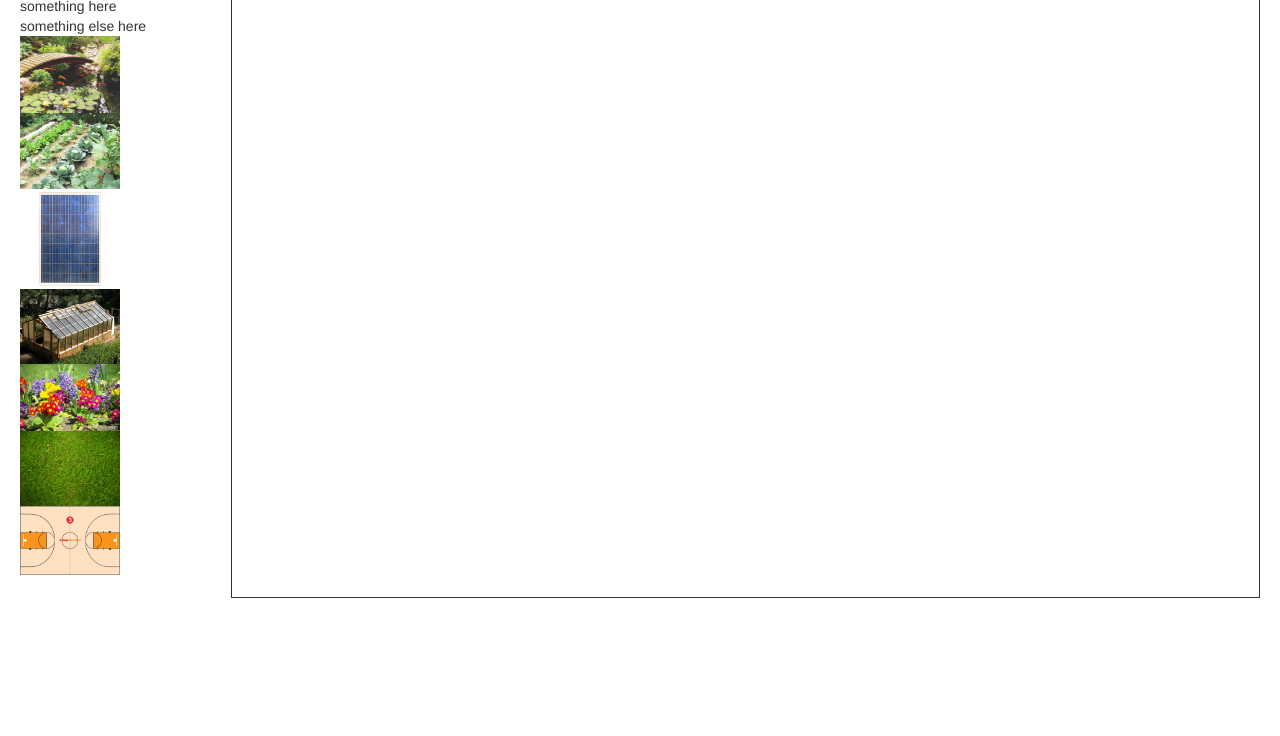
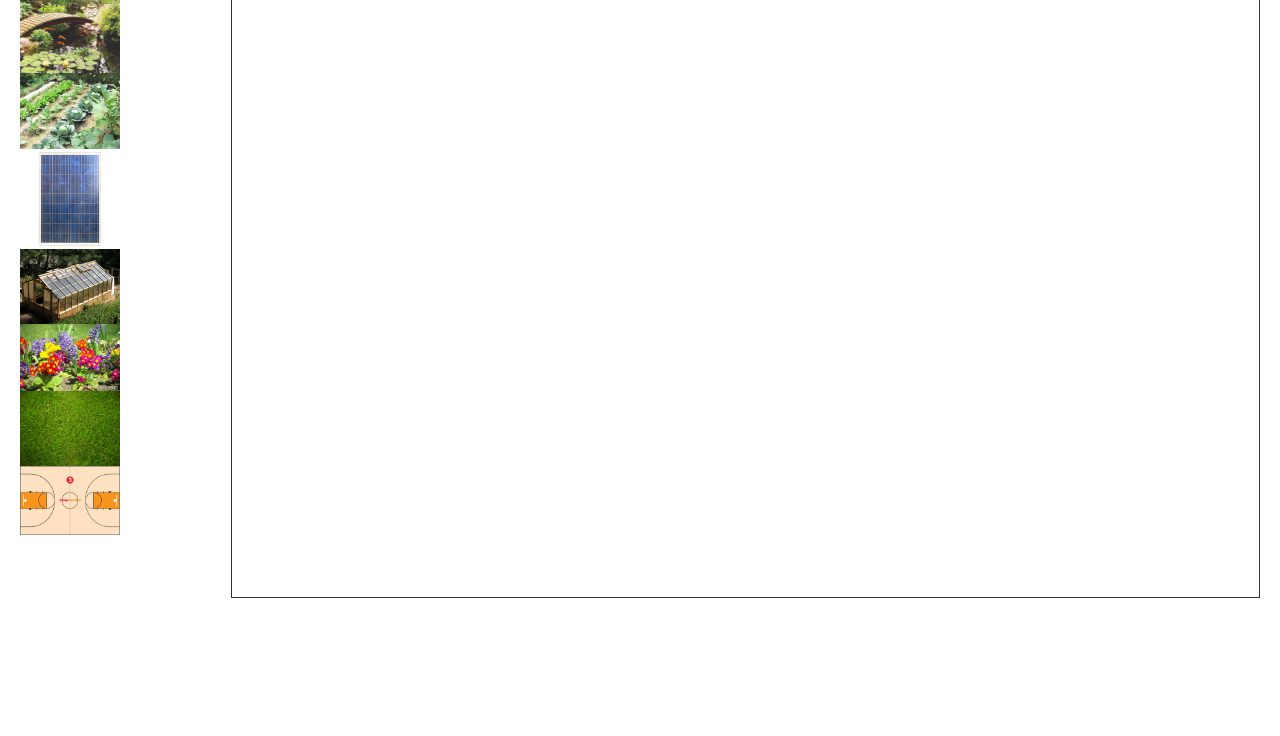
Before and after one commit to panda01/NYURoofConservation, a plain HTML site: page index.html in a window 1280 px wide. Shown: the part 64-800 px from the top of the page. Drawn offline with Linux system fonts and the light colour scheme.

Commit message:
dfasdasds

```diff
--- a/index.html
+++ b/index.html
@@ -21,9 +21,6 @@
                     <div class="span2">
                         <h2>Tools</h2>
                         <div id="tool-box">
-                            <div class="draggable">something here</div>
-                            <div class="draggable">something else here</div>
-                            <div class="draggable"></div>
                         </div>
                     </div>
                     <div class="span10">
```
Also changed, not shown: 1 other file.
